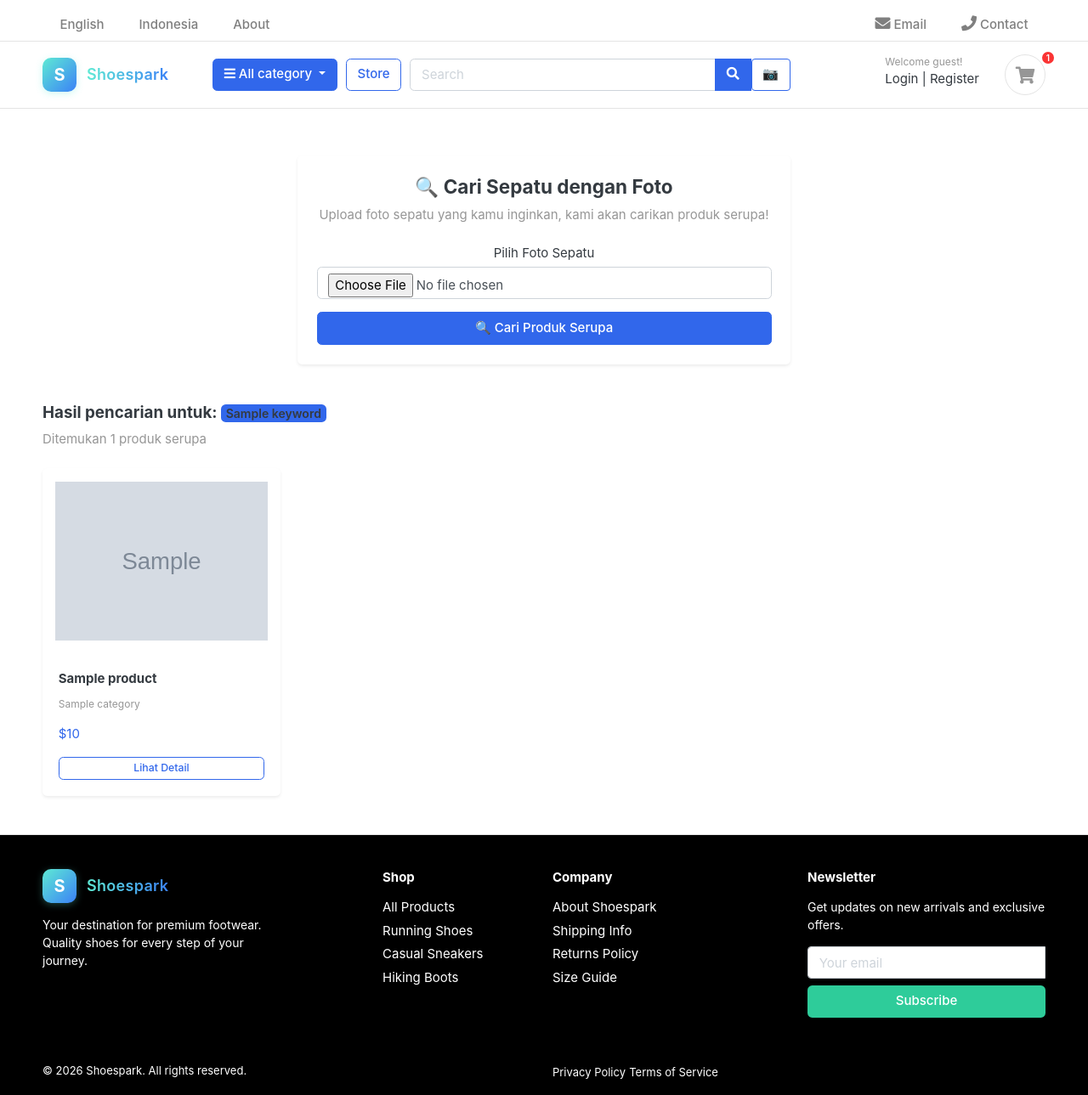
After one commit to FazaRihan/Shoespark, a Django app: template store/templates/store/image_search_results.html in a window 1280 px wide. The commit adds this page. Shown: the whole page at 85% size. Run offline with Django 3.2, Linux system fonts and the light colour scheme; the template is opened without the code that fills it: most values are stand-ins (such as "Sample title", 1, 10 or a date in 2020); grey boxes marked "Sample" are stand-in pictures; some libraries are stand-ins or nearby versions; some web fonts are replaced.

Commit message:
tambah fitur pencarian produk dengan gambar

```diff
--- /dev/null
+++ b/store/templates/store/image_search_results.html
@@ -0,0 +1,98 @@
+{% extends 'base.html' %}
+{% block content %}
+
+<div class="container mt-5 mb-5">
+
+    <!-- Form Upload Gambar -->
+    <div class="row justify-content-center mb-5">
+        <div class="col-md-6">
+            <div class="card border-0 shadow-sm p-4 text-center">
+                <h4 class="fw-bold mb-2">🔍 Cari Sepatu dengan Foto</h4>
+                <p class="text-muted mb-4">Upload foto sepatu yang kamu inginkan, kami akan carikan produk serupa!</p>
+
+                <form method="POST" enctype="multipart/form-data" action="{% url 'image_search' %}">
+                    {% csrf_token %}
+                    <div class="mb-3">
+                        <label for="imageUpload" class="form-label fw-semibold">Pilih Foto Sepatu</label>
+                        <input type="file" class="form-control" id="imageUpload"
+                               name="image" accept="image/*" required
+                               onchange="previewImage(this)">
+                    </div>
+
+                    <!-- Preview Gambar -->
+                    <div id="imagePreview" class="mb-3 d-none">
+                        <img id="previewImg" src="#" alt="Preview"
+                             class="img-fluid rounded shadow-sm"
+                             style="max-height: 250px; object-fit: contain;">
+                    </div>
+
+                    <button type="submit" class="btn btn-primary w-100 py-2 fw-bold">
+                        🔍 Cari Produk Serupa
+                    </button>
+                </form>
+            </div>
+        </div>
+    </div>
+
+    <!-- Hasil Pencarian -->
+    {% if keywords %}
+    <div class="mb-4">
+        <h5 class="fw-bold">Hasil pencarian untuk:
+            {% for keyword in keywords %}
+                <span class="badge bg-primary me-1">{{ keyword }}</span>
+            {% endfor %}
+        </h5>
+        <p class="text-muted">Ditemukan {{ total_found }} produk serupa</p>
+    </div>
+    {% endif %}
+
+    {% if error %}
+    <div class="alert alert-danger">{{ error }}</div>
+    {% endif %}
+
+    <!-- Grid Produk -->
+    {% if products %}
+    <div class="row g-4">
+        {% for product in products %}
+        <div class="col-md-3">
+            <div class="card border-0 shadow-sm h-100">
+                <img src="{{ product.image.url }}"
+                     class="card-img-top p-3"
+                     style="height: 220px; object-fit: contain;"
+                     alt="{{ product.name }}">
+                <div class="card-body">
+                    <h6 class="card-title fw-bold">{{ product.name|truncatechars:40 }}</h6>
+                    <p class="text-muted small">{{ product.category.category_name }}</p>
+                    <p class="fw-bold text-primary">${{ product.price }}</p>
+                    <a href="{{ product.get_url }}" class="btn btn-outline-primary btn-sm w-100">
+                        Lihat Detail
+                    </a>
+                </div>
+            </div>
+        </div>
+        {% empty %}
+        <div class="col-12 text-center py-5">
+            <h5 class="text-muted">Tidak ada produk serupa ditemukan</h5>
+            <p class="text-muted">Coba upload foto dengan sudut yang berbeda</p>
+            <a href="{% url 'store' %}" class="btn btn-primary">Lihat Semua Produk</a>
+        </div>
+        {% endfor %}
+    </div>
+    {% endif %}
+
+</div>
+
+<script>
+function previewImage(input) {
+    if (input.files && input.files[0]) {
+        const reader = new FileReader();
+        reader.onload = function(e) {
+            document.getElementById('previewImg').src = e.target.result;
+            document.getElementById('imagePreview').classList.remove('d-none');
+        };
+        reader.readAsDataURL(input.files[0]);
+    }
+}
+</script>
+
+{% endblock %}
--- a/store/urls.py
+++ b/store/urls.py
@@ -20,5 +20,5 @@ urlpatterns = [
     path('api/products/<int:pk>/variations/', views.api_product_variations, name='api_product_variations'),
     path('api/products/category/<slug:category_slug>/', views.api_products_by_category, name='api_products_by_category'),
     path('api/categories/', views.api_category_list, name='api_category_list'),
-
+    path('image-search/', views.image_search, name='image_search'),
 ]
--- a/templates/includes/navbar.html
+++ b/templates/includes/navbar.html
@@ -209,6 +209,12 @@
                   <i class="fa fa-search"></i>
                 </button>
               </div>
+              <a href="{% url 'image_search' %}"
+                class="btn btn-outline-primary ms-2"
+                title="Cari dengan foto"
+                style="border-radius: 4px;">
+                📷
+              </a>
             </div>
           </form>
           <!-- search-wrap .end// -->
--- a/tokoonline/settings.py
+++ b/tokoonline/settings.py
@@ -199,3 +199,6 @@ REST_FRAMEWORK = {
         'rest_framework.renderers.JSONRenderer',
     ],
 }
+
+IMAGGA_API_KEY = config('IMAGGA_API_KEY', default='')
+IMAGGA_API_SECRET = config('IMAGGA_API_SECRET', default='')
```
Also changed, not shown: store/views.py (+56 -0 lines).
